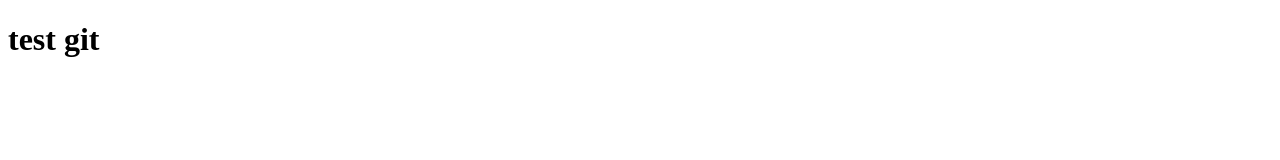
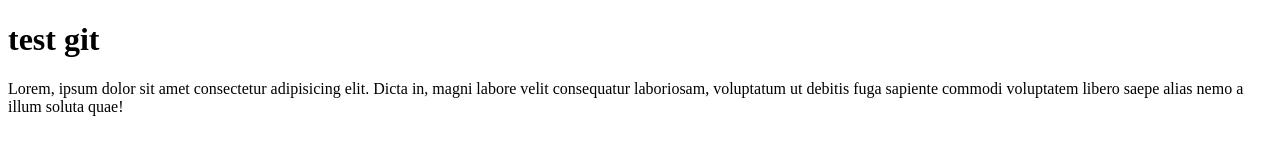
Before and after one commit to Johnson-Berisha/_moreGit, a plain HTML site: page index.html in a window 1280 px wide. Drawn offline with Linux system fonts and the light colour scheme.

Commit message:
3 commit

```diff
--- a/index.html
+++ b/index.html
@@ -7,5 +7,6 @@
 </head>
 <body>
     <h1>test git</h1>
+    <p>Lorem, ipsum dolor sit amet consectetur adipisicing elit. Dicta in, magni labore velit consequatur laboriosam, voluptatum ut debitis fuga sapiente commodi voluptatem libero saepe alias nemo a illum soluta quae!</p>
 </body>
 </html>
```
